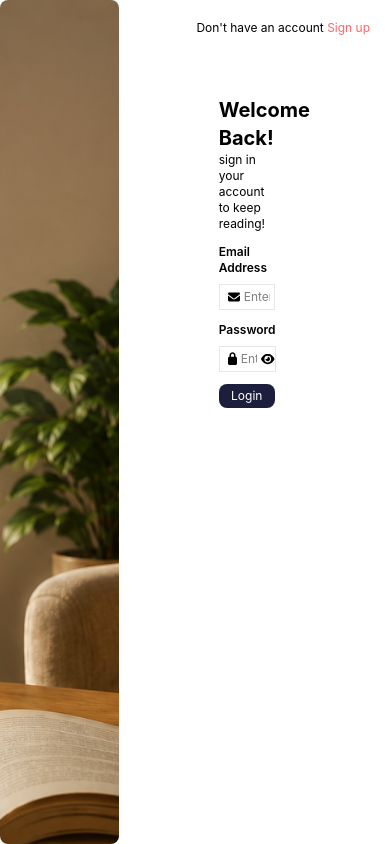
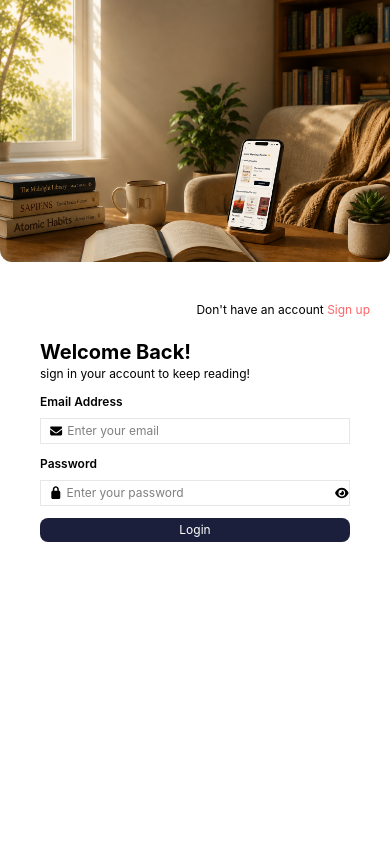
Before and after one commit to DanielApple05/Book-verse, a React (Vite) app in the folder book-verse-frontend/: page /signIn in a window 390 px wide. Built offline with nearby package versions, Linux system fonts and the light colour scheme; no server answers; the HTML template or start-up script is replaced by a standard one.

Commit message:
feat: enhance Login page layout with responsive design adjustments

```diff
--- a/book-verse-frontend/src/assets/pages/login.jsx
+++ b/book-verse-frontend/src/assets/pages/login.jsx
@@ -13,12 +13,12 @@ const [viewPassword, setViewPassword] = useState(false)
   }
   return (
     <>
-      <div className='flex gap-5 xl:text-sm text-xs min-h-screen w-full'>
-        <div className='h-screen w-full bg-cover bg-center bg-no-repeat rounded-lg ' style={{ backgroundImage: 'url(/images/landing-page.png)' }}>
+      <div className='xl:flex grid gap-5 xl:text-sm text-xs min-h-screen w-full'>
+        <div className='xl:h-screen h-full w-full bg-cover bg-center bg-no-repeat rounded-b-xl ' style={{ backgroundImage: 'url(/images/landing-page.png)' }}>
         </div>
         <div className='w-full justify-self-center flex flex-col p-5'>
           <p className='place-self-end '> Don't have an account <span className='text-red-400'> Sign up</span>  </p>
-          <div className='space-y-3 flex flex-col p-15 w-10/12 '>
+          <div className='space-y-3 flex flex-col xl:p-15 p-5 xl:w-10/12 w-full '>
             <div>
               <h1 className='font-bold text-xl'>Welcome Back! </h1>
               <p>sign in your account to keep reading!</p>
@@ -41,7 +41,7 @@ const [viewPassword, setViewPassword] = useState(false)
               </div>
               <button
               type='submit'
-              className='w-full bg-[#1B1F3B] p-1 rounded-lg text-white cursor-pointer hover:text-gray-200' >Login</button>
+              className='w-full  bg-[#1B1F3B] p-1 rounded-lg text-white cursor-pointer hover:text-gray-200' >Login</button>
             </form>
           </div>
         </div>
```
